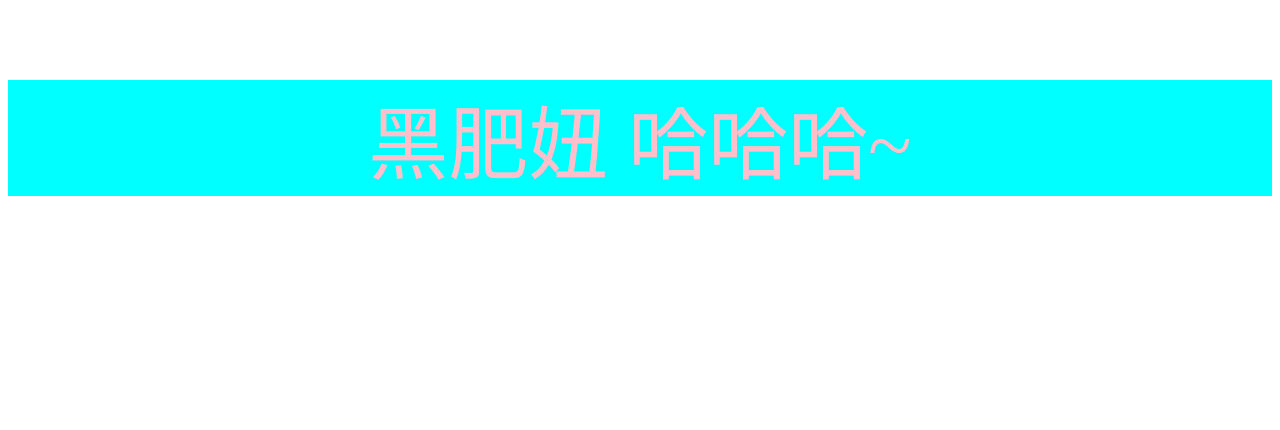
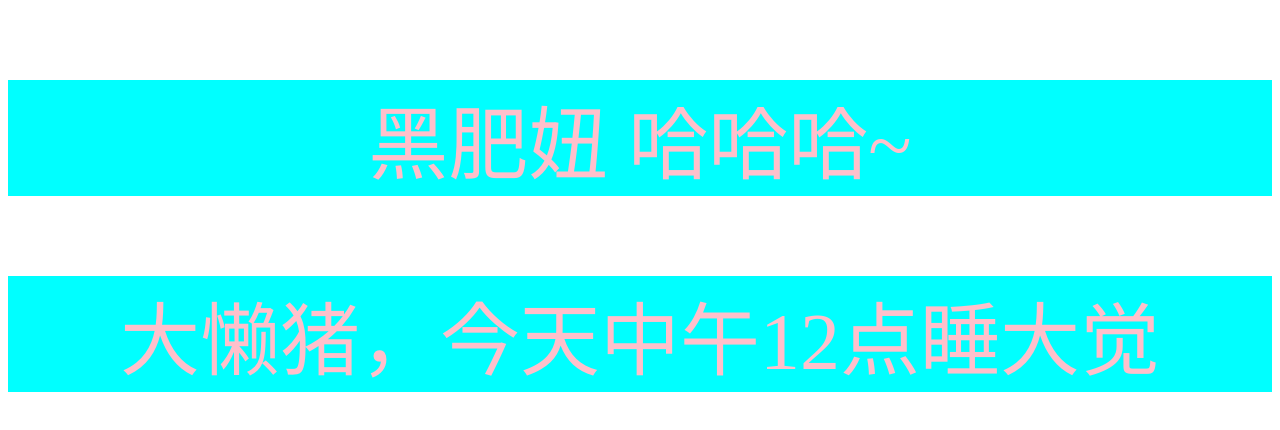
Before and after one commit to helloan/FEboost, a plain HTML site: page heifeiniu.html in a window 1280 px wide. Drawn offline with Linux system fonts and the light colour scheme.

Commit message:
Update heifeiniu.html

```diff
--- a/heifeiniu.html
+++ b/heifeiniu.html
@@ -13,5 +13,6 @@
 </head>
 <body>
 <p>黑肥妞  哈哈哈~</p>
+<p>大懒猪，今天中午12点睡大觉</p>
 </body>
 </html>
```
